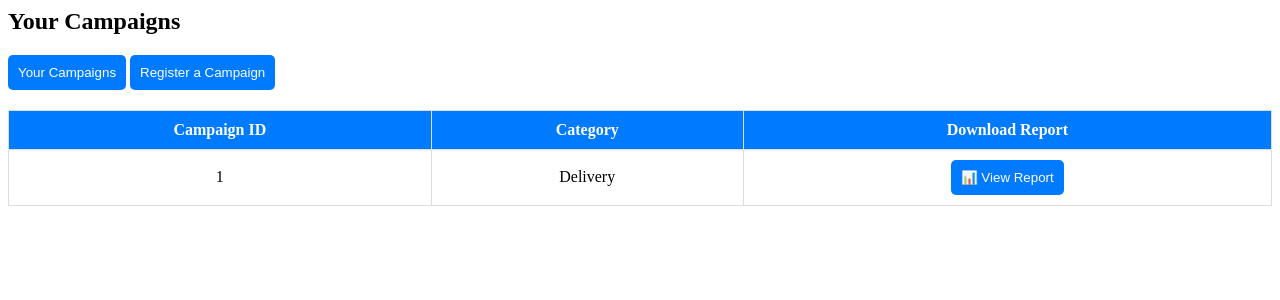
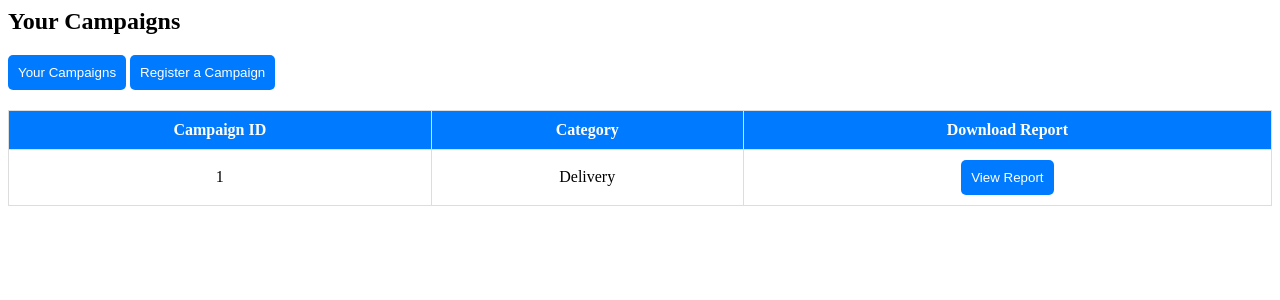
Before and after one commit to TANYYALA/User-Manual-Phishing-Simulation, a Flask app: page /user-dashboard in a window 1280 px wide. Shown: the top 300 px of the page. Run offline with Flask 3, Linux system fonts and the light colour scheme; a user stored in the database is signed in; data comes from the database, SQL or seed files in the repository.

Commit message:
Update user_dashboard.html

```diff
--- a/host/templates/user_dashboard.html
+++ b/host/templates/user_dashboard.html
@@ -52,11 +52,11 @@
             {% if campaign.is_run %}
 
                 <a href="{{ url_for('user_view_report', campaign_id=campaign.id) }}">
-                    <button class="report-btn">📊 View Report</button>
+                    <button class="report-btn"> View Report</button>
                 </a>
 
             {% else %}
-                <button disabled>⏳ Pending</button>
+                <button disabled> Pending</button>
             {% endif %}
         </td>
     </tr>
```
